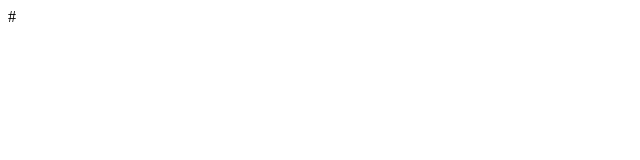
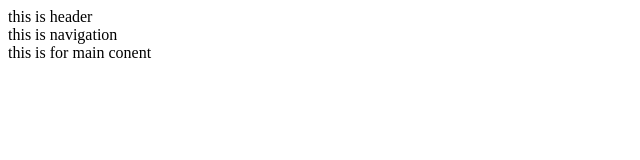
Before and after one commit to sumankr1211/youtube-anime-recom, a plain HTML site: page index.html in a window 1280 px wide. Shown: the whole page, without its empty margins (0-640 px from the left). Drawn offline with Linux system fonts and the light colour scheme.

Commit message:
add different file

```diff
--- a/index.html
+++ b/index.html
@@ -1,16 +1,25 @@
-#<!DOCTYPE html>
+<!DOCTYPE html>
 <html>
     <head>
         <title>
             Anime recommendation
         </title>
+        <link rel="stylesheet" href="">
 
 
     </head>
     <body>
 
+      <header>
+        this is header
+      </header>
 
+      <nav>
+        this is navigation
+      </nav>
 
-
+      <main>
+        this is for main conent
+      </main>
     </body>
 </html>
```
Also changed, not shown: html/head.html (added, +1 -0 lines), style/body.css (added), style/general.css (added), style/header.css (added), style/nav.css (added).
